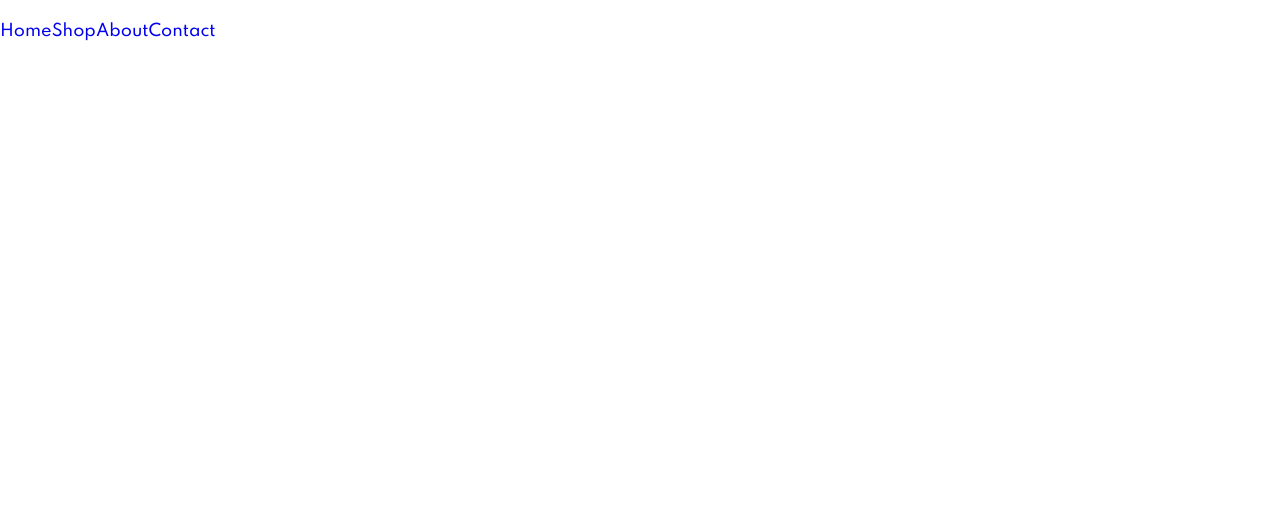
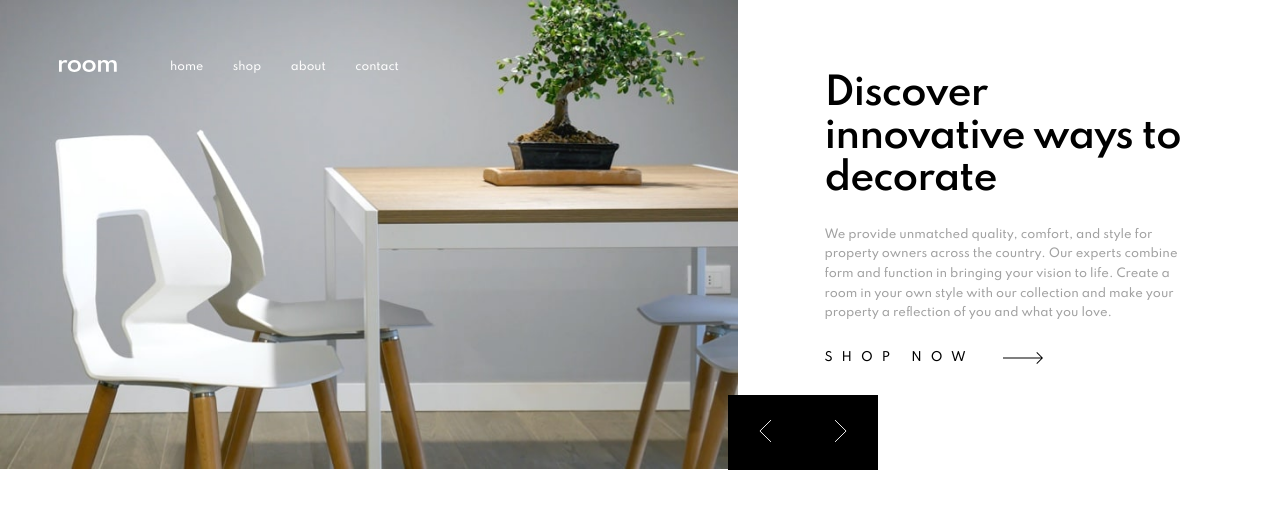
Before and after one commit to malekak44/room-homepage, a plain HTML site: page index.html in a window 1280 px wide. Drawn offline with Linux system fonts and the light colour scheme.

Commit message:
hero section done

```diff
--- a/app/js/script.js
+++ b/app/js/script.js
@@ -0,0 +1,49 @@
+const services = [
+    {
+        id: 1,
+        heading: "Discover innovative ways to decorate",
+        paragraph: "We provide unmatched quality, comfort, and style for property owners across the country. Our experts combine form and function in bringing your vision to life. Create a room in your own style with our collection and make your property a reflection of you and what you love.",
+    }, {
+        id: 2,
+        heading: "We are available all across the globe",
+        paragraph: "With stores all over the world, it's easy for you to find furniture for your home or place of business. Locally, we’re in most major cities throughout the country. Find the branch nearest you using our store locator. Any questions? Don't hesitate to contact us today.",
+    }, {
+        id: 3,
+        heading: "Manufactured with the best materials",
+        paragraph: "Our modern furniture store provide a high level of quality. Our company has invested in advanced technology to ensure that every product is made as perfect and as consistent as possible. With three decades of experience in this industry, we understand what customers want for their home and office.",
+    },
+];
+
+const imgDiv = document.querySelector(".hero__image");
+const heading = document.querySelector("#heading");
+const paragraph = document.querySelector("#paragraph");
+const prevBtn = document.querySelector("#prevBtn");
+const nextBtn = document.querySelector("#nextBtn");
+
+let currentItem = 0;
+
+const showService = (current) => {
+    let service = services[current];
+    heading.textContent = service.heading;
+    paragraph.textContent = service.paragraph;
+    imgDiv.innerHTML = `<picture>
+            <source media="(min-width:640px)" srcset="images/desktop-image-hero-${service.id}.jpg">
+            <img src="images/mobile-image-hero-${service.id}.jpg" alt="hero-${service.id}">
+          </picture>`;
+};
+
+prevBtn.addEventListener("click", () => {
+    currentItem--;
+    if (currentItem < 0) {
+        currentItem = services.length - 1;
+    }
+    showService(currentItem);
+});
+
+nextBtn.addEventListener("click", () => {
+    currentItem++;
+    if (currentItem > services.length - 1) {
+        currentItem = 0;
+    }
+    showService(currentItem);
+});
--- a/app/scss/_header.scss
+++ b/app/scss/_header.scss
@@ -0,0 +1,29 @@
+.header {
+    nav {
+        display: flex;
+        align-items: center;
+        justify-content: flex-start;
+        padding: 3.2rem 3.7rem;
+    }
+
+    &__logo {
+        margin-top: 7px;
+        margin-right: 3.3rem;
+
+        img {
+            width: 58px;
+        }
+    }
+
+    &__links {
+        a {
+            color: $white;
+            font-size: 11px;
+            text-transform: lowercase;
+
+            &:not(:last-child) {
+                margin-right: 1.85rem;
+            }
+        }
+    }
+}
--- /dev/null
+++ b/app/scss/_hero.scss
@@ -0,0 +1,91 @@
+.hero {
+    position: absolute;
+    top: 0;
+    left: 0;
+    z-index: -1;
+    display: flex;
+    align-items: center;
+    justify-content: center;
+
+    &__image {
+        flex: 1.36;
+        position: relative;
+
+        img {
+            width: 100%;
+        }
+    }
+
+    &__text {
+        flex: 1;
+        display: flex;
+        align-items: center;
+        justify-content: center;
+        flex-direction: column;
+
+        &__wrapper {
+            width: 68%;
+            margin-top: -36px;
+
+            h1 {
+                font-size: 37px;
+                line-height: 1.15;
+                font-weight: 600;
+                letter-spacing: -1px;
+                margin: 0;
+            }
+
+            p {
+                font-size: 11.5px;
+                color: $darkGray;
+                line-height: 1.7;
+                margin-top: 24px;
+            }
+        }
+
+    }
+
+    &__btn {
+        display: block;
+        color: $black;
+        letter-spacing: 9px;
+        text-transform: uppercase;
+        font-size: 12px;
+        margin-top: 1.7rem;
+        display: flex;
+        align-items: center;
+
+        img {
+            margin-left: 28px;
+        }
+    }
+
+    &__buttons {
+        background: black;
+        height: 75px;
+        width: 150px;
+        position: absolute;
+        bottom: 1%;
+        right: 31.4%;
+        display: flex;
+        align-items: center;
+        justify-content: space-around;
+
+        button {
+            flex: 1;
+            border: none;
+            background: black;
+            outline: none;
+            height: 100%;
+            cursor: pointer;
+
+            &:hover {
+                background: $veryDarkGray;
+            }
+
+            img {
+                width: 13px;
+            }
+        }
+    }
+}
--- a/app/scss/style.scss
+++ b/app/scss/style.scss
@@ -2,3 +2,5 @@
 @import 'mixins';
 @import 'globals';
 @import 'header';
+@import 'hero';
+@import 'about';
--- a/index.html
+++ b/index.html
@@ -25,32 +25,31 @@
       </div>
     </nav>
   </header>
+  <section class="hero">
+    <div class="hero__image">
+      <picture>
+        <source media="(min-width:640px)" srcset="images/desktop-image-hero-1.jpg">
+        <img src="images/mobile-image-hero-1.jpg" alt="hero-img">
+      </picture>
+    </div>
+    <div class="hero__buttons">
+      <button id="prevBtn"><img src="images/icon-angle-left.svg" alt="prev"></button>
+      <button id="nextBtn"><img src="images/icon-angle-right.svg" alt="next"></button>
+    </div>
+    <div class="hero__text">
+      <div class="hero__text__wrapper">
+        <h1 id="heading">Discover innovative ways to decorate</h1>
+        <p id="paragraph">We provide unmatched quality, comfort, and style for property owners across the country.
+          Our experts combine form and function in bringing your vision to life. Create a room in your
+          own style with our collection and make your property a reflection of you and what you love.</p>
+        <a href="#" class="hero__btn">Shop now <img src="images/icon-arrow.svg" alt="arrow"></a>
+      </div>
+    </div>
+  </section>
+  <section class="about">
 
+  </section>
   <!--
-  Discover innovative ways to decorate
-
-  We provide unmatched quality, comfort, and style for property owners across the country.
-  Our experts combine form and function in bringing your vision to life. Create a room in your
-  own style with our collection and make your property a reflection of you and what you love.
-
-  Shop now
-
-  We are available all across the globe
-
-  With stores all over the world, it's easy for you to find furniture for your home or place of business.
-  Locally, we’re in most major cities throughout the country. Find the branch nearest you using our
-  store locator. Any questions? Don't hesitate to contact us today.
-
-  Shop now
-
-  Manufactured with the best materials
-
-  Our modern furniture store provide a high level of quality. Our company has invested in advanced technology
-  to ensure that every product is made as perfect and as consistent as possible. With three decades of
-  experience in this industry, we understand what customers want for their home and office.
-
-  Shop now
-
   About our furniture
 
   Our multifunctional collection blends design and function to suit your individual taste.
@@ -58,6 +57,7 @@
   inspires you. Find the furniture pieces you need, from traditional to contemporary styles
   or anything in between. Product specialists are available to help you create your dream space.
 -->
+  <script src="app/js/script.js"></script>
 </body>
 
 </html>
```
Also changed, not shown: app/js/data.js (deleted), app/scss/_about.scss (added), dist/style.css, 1 other file.
